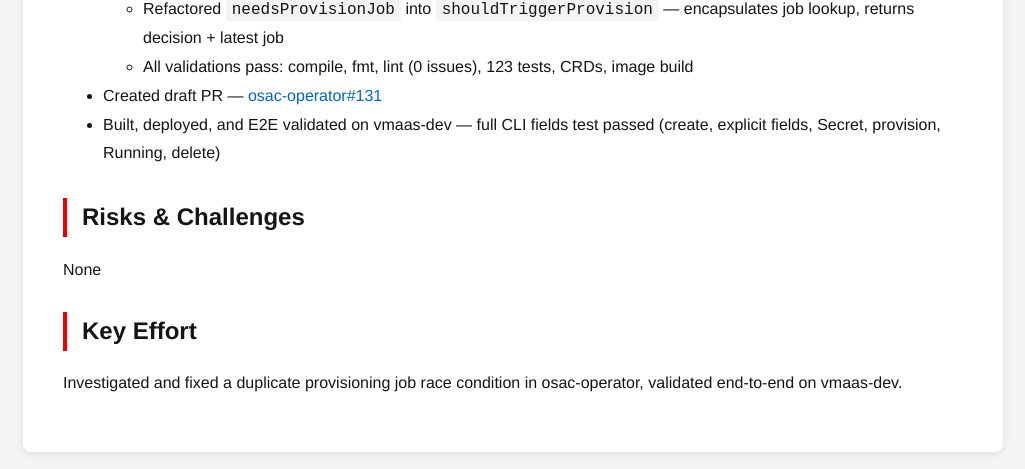
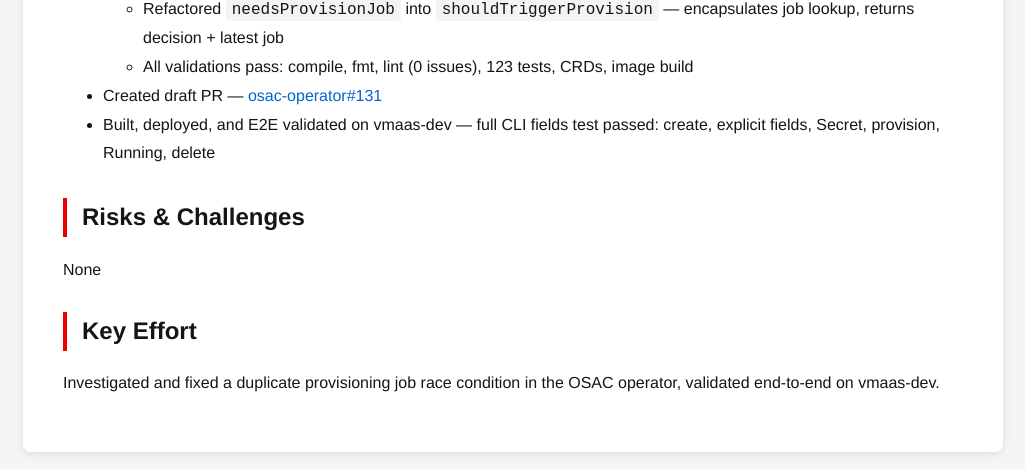
Before and after one commit to tzvatot/daily-status, a Jekyll site: the page built from 2026-03-08.md, in a window 1280 px wide. Shown: the part 444-913 px from the top of the page, without its empty margins (127-1152 px from the left). Built offline with Jekyll 4.4.1, drawn with Linux system fonts in a browser that asks for light colours.

Commit message:
Daily status update - 2026-03-08

```diff
--- a/2026-03-08.md
+++ b/2026-03-08.md
@@ -14,10 +14,10 @@
   - Refactored `needsProvisionJob` into `shouldTriggerProvision` — encapsulates job lookup, returns decision + latest job
   - All validations pass: compile, fmt, lint (0 issues), 123 tests, CRDs, image build
 - Created draft PR — [osac-operator#131](https://github.com/osac-project/osac-operator/pull/131)
-- Built, deployed, and E2E validated on vmaas-dev — full CLI fields test passed (create, explicit fields, Secret, provision, Running, delete)
+- Built, deployed, and E2E validated on vmaas-dev — full CLI fields test passed: create, explicit fields, Secret, provision, Running, delete
 
 ## Risks & Challenges
 None
 
 ## Key Effort
-Investigated and fixed a duplicate provisioning job race condition in osac-operator, validated end-to-end on vmaas-dev.
+Investigated and fixed a duplicate provisioning job race condition in the OSAC operator, validated end-to-end on vmaas-dev.
```
